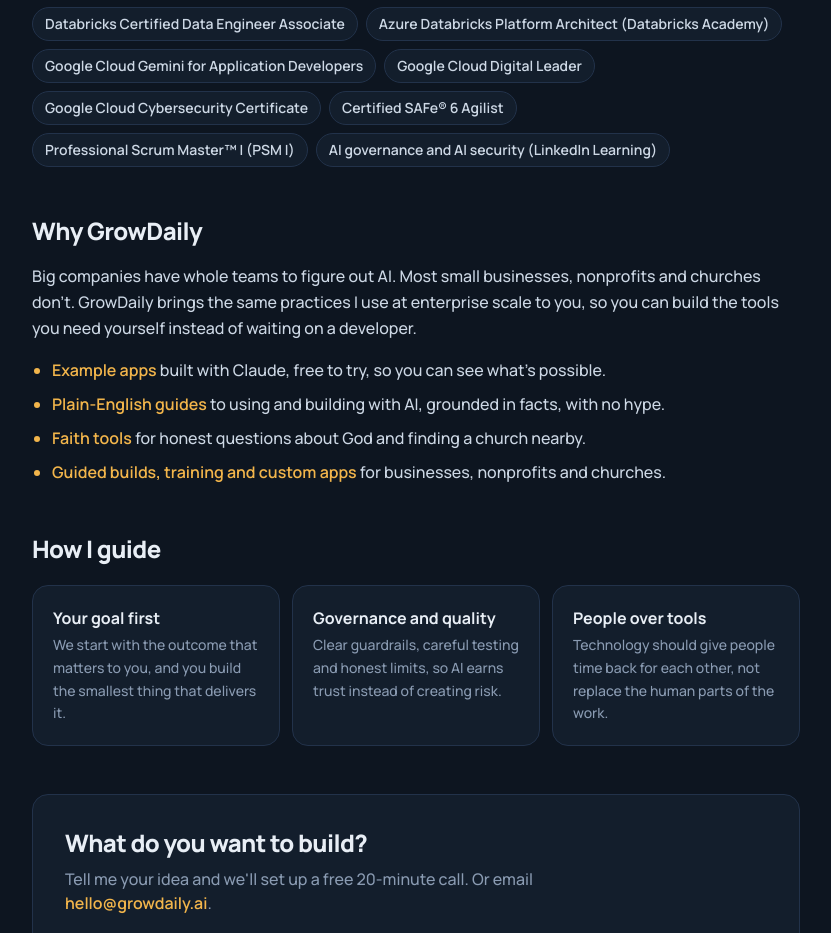
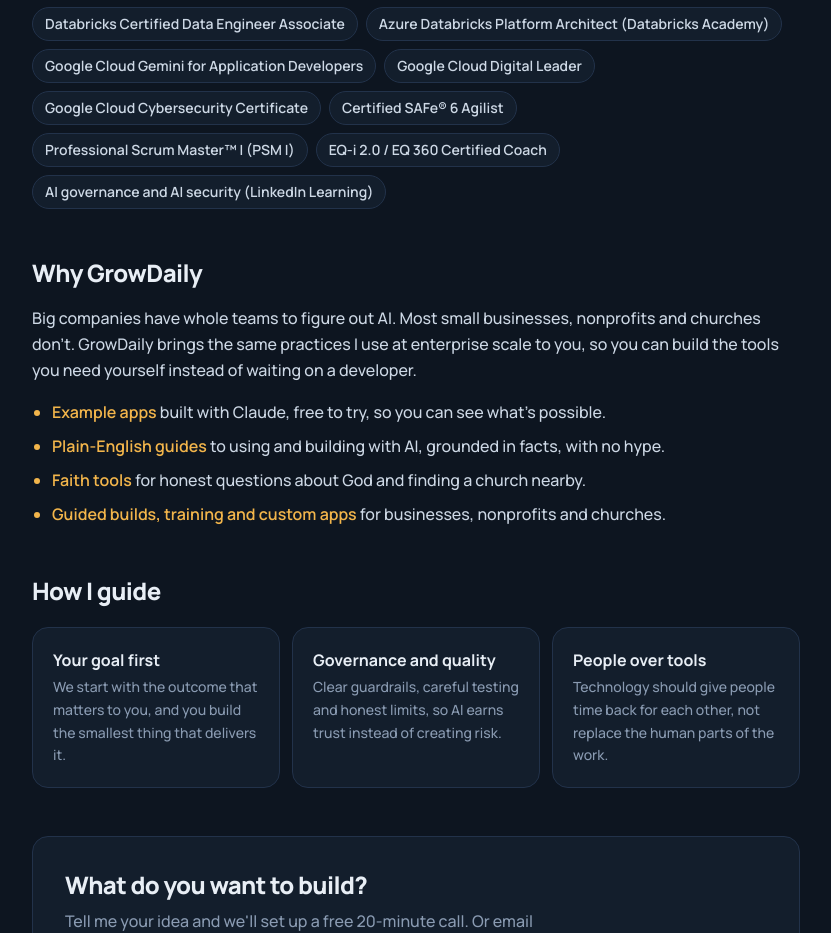
Before and after one commit to rafajos1/growdaily, a Next.js app: page /about in a window 1280 px wide. Shown: the part 922-1855 px from the top of the page, without its empty margins (224-1055 px from the left). Built offline with nearby package versions, Linux system fonts and the light colour scheme.

Commit message:
About: add EQ-i 2.0 / EQ 360 Certified Coach
Co-Authored-By: Claude Opus 5.5 <noreply@anthropic.com>
Claude-Session: https://claude.ai/code/session_01ASFmEqcPbmgww6sAXDytSE

```diff
--- a/app/about/page.tsx
+++ b/app/about/page.tsx
@@ -32,6 +32,7 @@ const CREDENTIALS = [
   "Google Cloud Cybersecurity Certificate",
   "Certified SAFe® 6 Agilist",
   "Professional Scrum Master™ I (PSM I)",
+  "EQ-i 2.0 / EQ 360 Certified Coach",
   "AI governance and AI security (LinkedIn Learning)",
 ];
 
```
